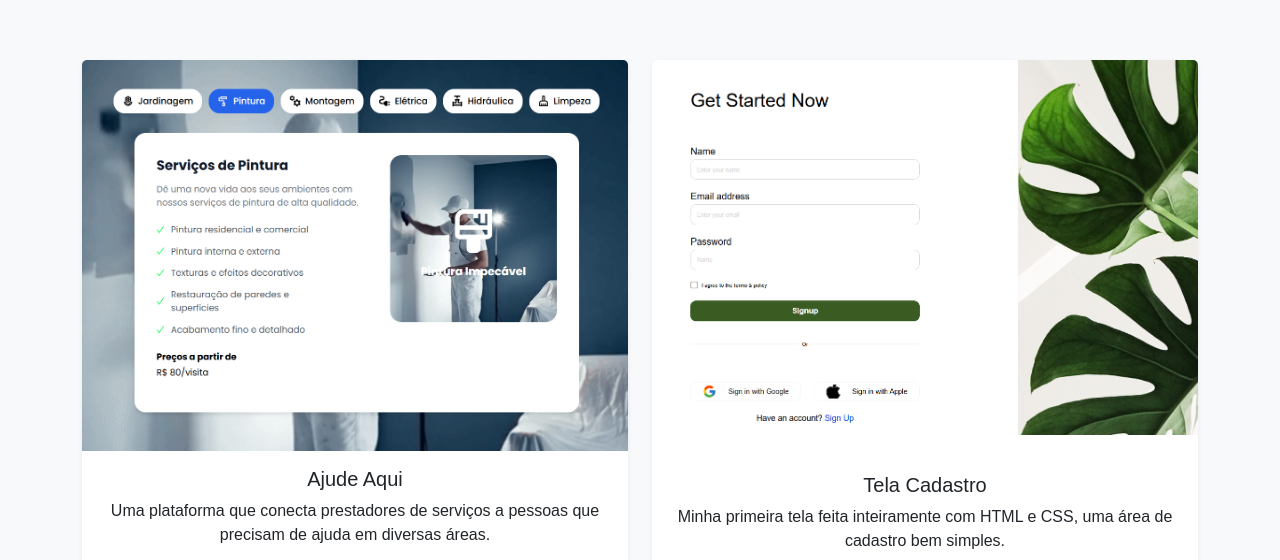
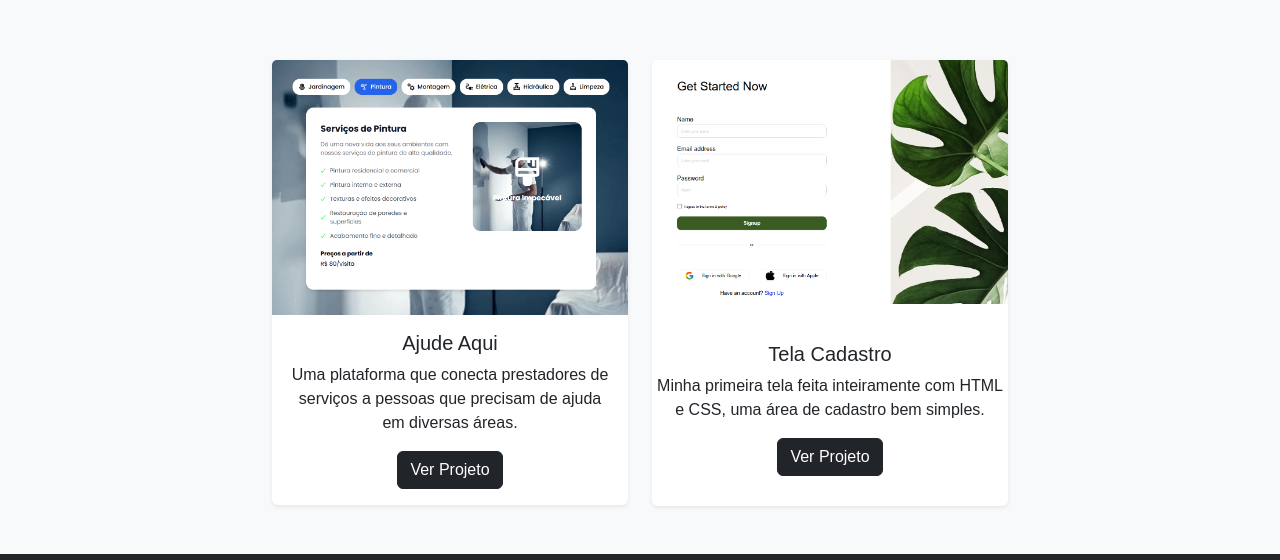
Before and after one commit to davidlucas443/porfolio-bootstrap, a plain HTML site: page src/pages/index.html in a window 1280 px wide. Shown: the part 727-1287 px from the top of the page. Drawn offline with nearby package versions, Linux system fonts and the light colour scheme.

Commit message:
feat: finalizing portfolio

```diff
--- a/src/pages/index.css
+++ /dev/null
@@ -1,21 +0,0 @@
-.social-links a {
-      color: #0d6efd;
-      font-size: 24px;
-      margin: 0 10px;
-      transition: color 0.3s ease;
-    }
-    .social-links a:hover {
-      color: #6610f2;
-    }
-
-    footer {
-      background-color: #f8f9fa;
-      text-align: center;
-      padding: 20px;
-      font-size: 14px;
-      border-top: 1px solid #e5e5e5;
-    }
-        body {
-      scroll-behavior: smooth;
-      font-family: 'Poppins', sans-serif;
-    }
--- a/src/pages/index.html
+++ b/src/pages/index.html
@@ -66,7 +66,12 @@
       }
       .card-body-cadastro {
         margin-top: 38px;
-        margin-bottom: 10px;
+        margin-bottom: 30px;
+      }
+
+      .row {
+        display: flex;
+        justify-content: center;
       }
     </style>
   </head>
@@ -149,7 +154,7 @@
       <div class="container text-center">
         <h2 class="title-projetos">Projetos</h2>
         <div class="row">
-          <div class="col-md-6">
+          <div class="col-md-4">
             <div class="card shadow-sm">
               <img
                 src="/src/assets/images/ajude-aqui.png"
@@ -166,7 +171,7 @@
               </div>
             </div>
           </div>
-          <div class="col-md-6">
+          <div class="col-md-4">
             <div class="card shadow-sm">
               <img
                 src="/src/assets/images/tela-cadastro.png"
```
